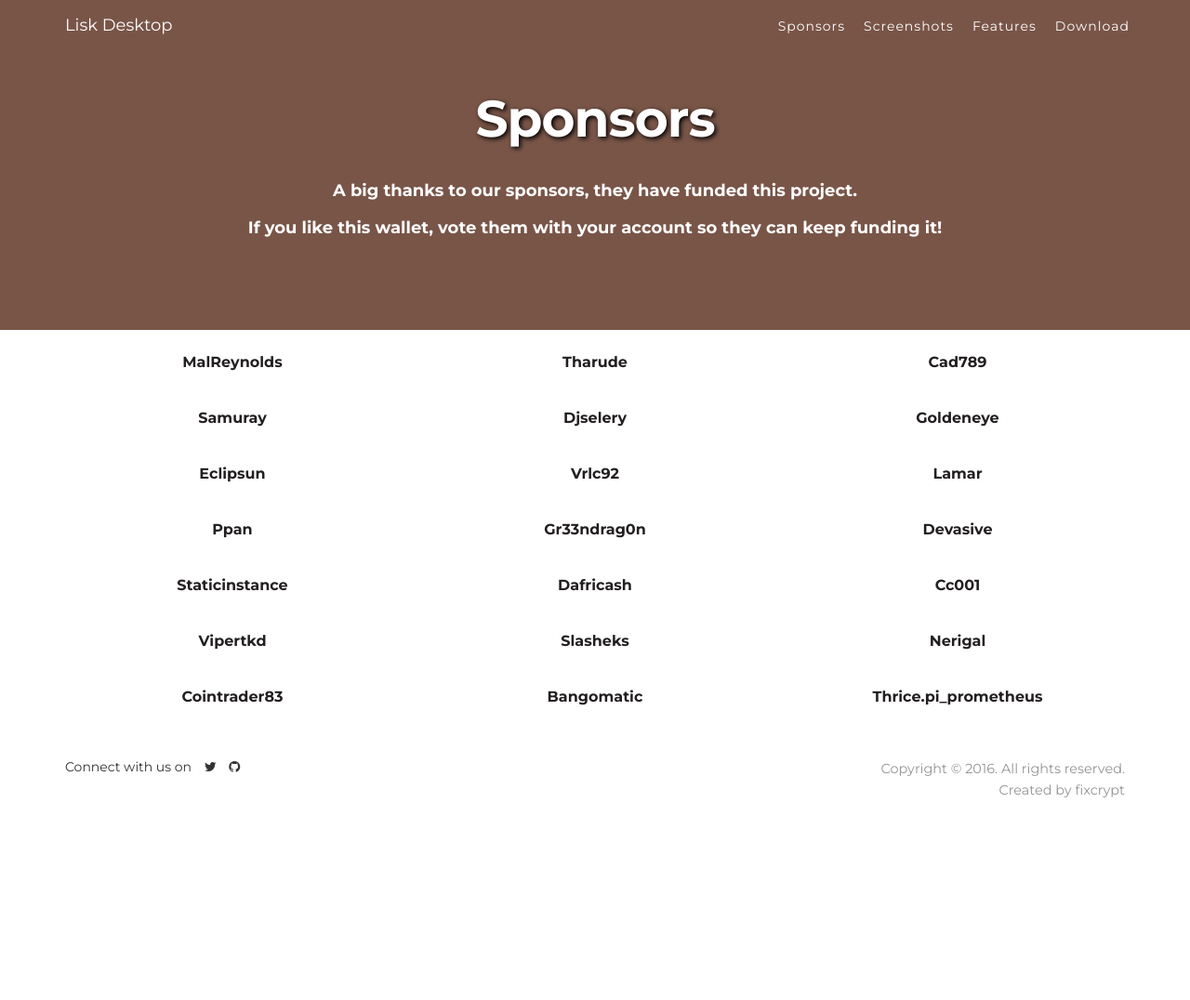
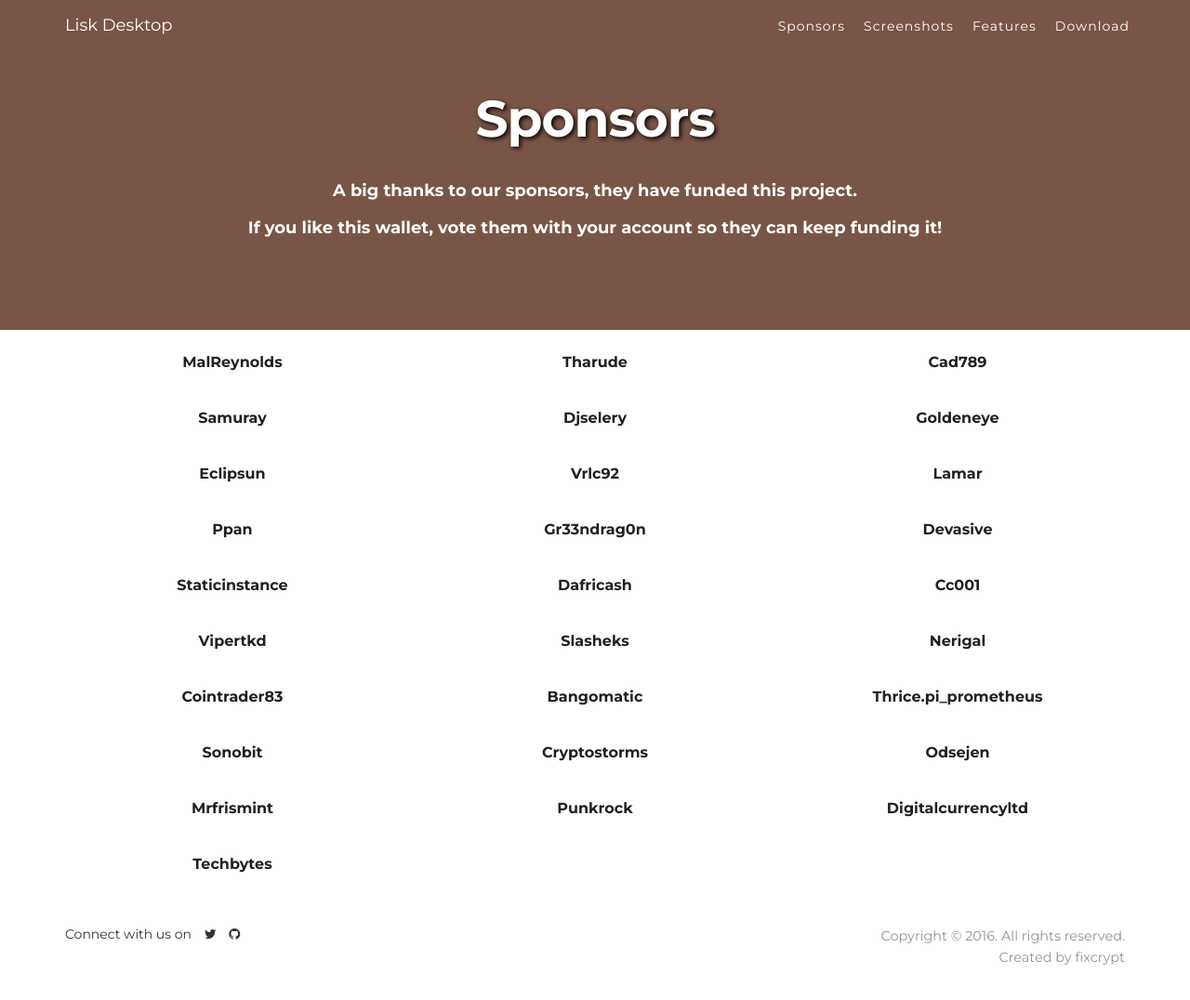
Before and after one commit to fix/Lisk-Lite-Client, a plain HTML site: page sponsors.html in a window 1280 px wide. Shown: the whole page at 93% size. Before the commit the page ends 911 px from the top, so only its background shows below. Drawn offline with nearby package versions, Linux system fonts and the light colour scheme.

Commit message:
updated sponsors

```diff
--- a/sponsors.html
+++ b/sponsors.html
@@ -146,9 +146,44 @@
           </div>
         </div>
 
+        <div class="row">
+          <div class="col-sm-4 wow fadeIn" data-wow-delay="0.4s">
+            <h3>Sonobit</h3>
+          </div>
+          <div class="col-sm-4 wow fadeIn" data-wow-delay="0.8s">
+            <h3>Cryptostorms</h3>
+          </div>
+          <div class="col-sm-4 wow fadeIn" data-wow-delay="1.2s">
+            <h3>Odsejen</h3>
+          </div>
+        </div>
+
+        <div class="row">
+          <div class="col-sm-4 wow fadeIn" data-wow-delay="0.4s">
+            <h3>Mrfrismint</h3>
+          </div>
+          <div class="col-sm-4 wow fadeIn" data-wow-delay="0.8s">
+            <h3>Punkrock</h3>
+          </div>
+          <div class="col-sm-4 wow fadeIn" data-wow-delay="1.2s">
+            <h3>Digitalcurrencyltd</h3>
+          </div>
+        </div>
+
+        <div class="row">
+          <div class="col-sm-4 wow fadeIn" data-wow-delay="0.4s">
+            <h3>Techbytes</h3>
+          </div>
+          <div class="col-sm-4 wow fadeIn" data-wow-delay="0.8s">
+            <h3></h3>
+          </div>
+          <div class="col-sm-4 wow fadeIn" data-wow-delay="1.2s">
+            <h3></h3>
+          </div>
+        </div>
+
 	    </div>
     </section>
-
 
     <footer>
       <div class="container">
```
